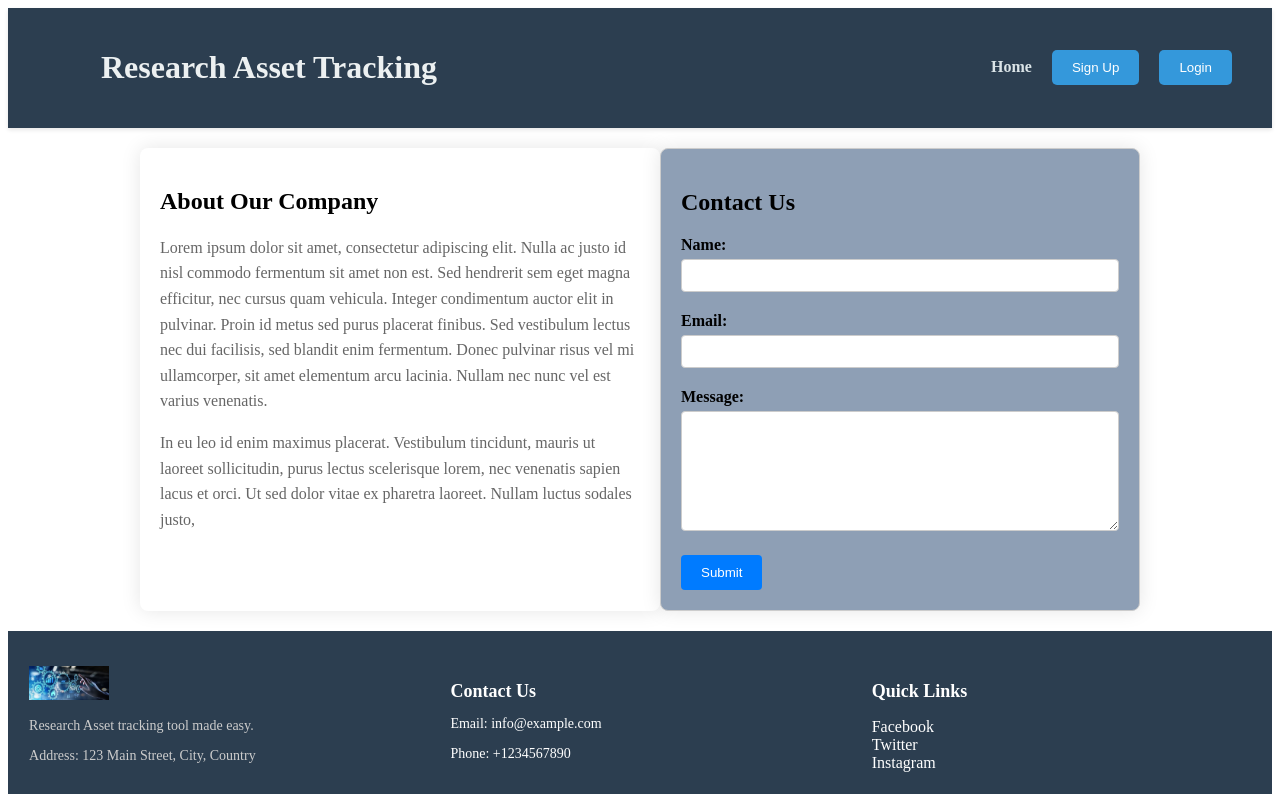
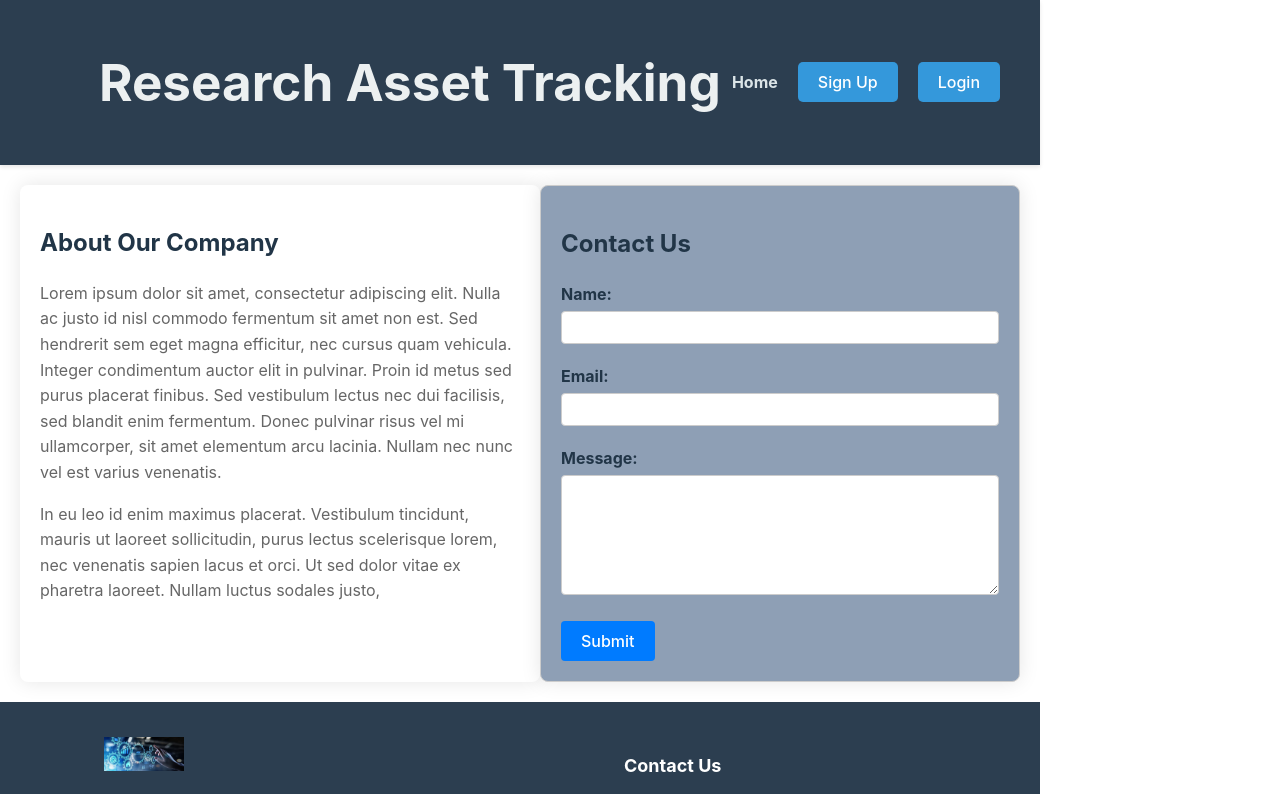
Before and after one commit to slu-csci-5030/RAM_Team_SLU, a React (Vite) app in the folder Frontend/: page / in a window 1280 px wide. Shown: the top 794 px of the page. Built offline with nearby package versions, Linux system fonts and the light colour scheme.

Commit message:
Experiment blue

```diff
--- a/Frontend/src/App.css
+++ b/Frontend/src/App.css
@@ -1,4 +1,4 @@
-/* #root {
+ #root {
   max-width: 1280px;
   margin: 0 auto;
   padding: 2rem;
@@ -42,5 +42,5 @@
 }
 
 .pun{
-  color: red;
-} */
+  color: blue;
+}
--- a/Frontend/src/App.jsx
+++ b/Frontend/src/App.jsx
@@ -1,6 +1,7 @@
 // App.js
 import React from 'react';
-import { BrowserRouter as Router, Route, Switch } from 'react-router-dom';
+import { BrowserRouter as Router, Route, Switch } from
+ 'react-router-dom';
 import Header from './components/Header';
 import Home from './pages/Home';
 function App() {
--- a/Frontend/src/index.css
+++ b/Frontend/src/index.css
@@ -1,4 +1,4 @@
-/* :root {
+:root {
   font-family: Inter, system-ui, Avenir, Helvetica, Arial, sans-serif;
   line-height: 1.5;
   font-weight: 400;
@@ -19,7 +19,7 @@ a {
   text-decoration: inherit;
 }
 a:hover {
-  color: #535bf2;
+  color: pink;
 }
 
 body {
@@ -65,4 +65,4 @@ button:focus-visible {
   button {
     background-color: #f9f9f9;
   }
-} */
+}
```
